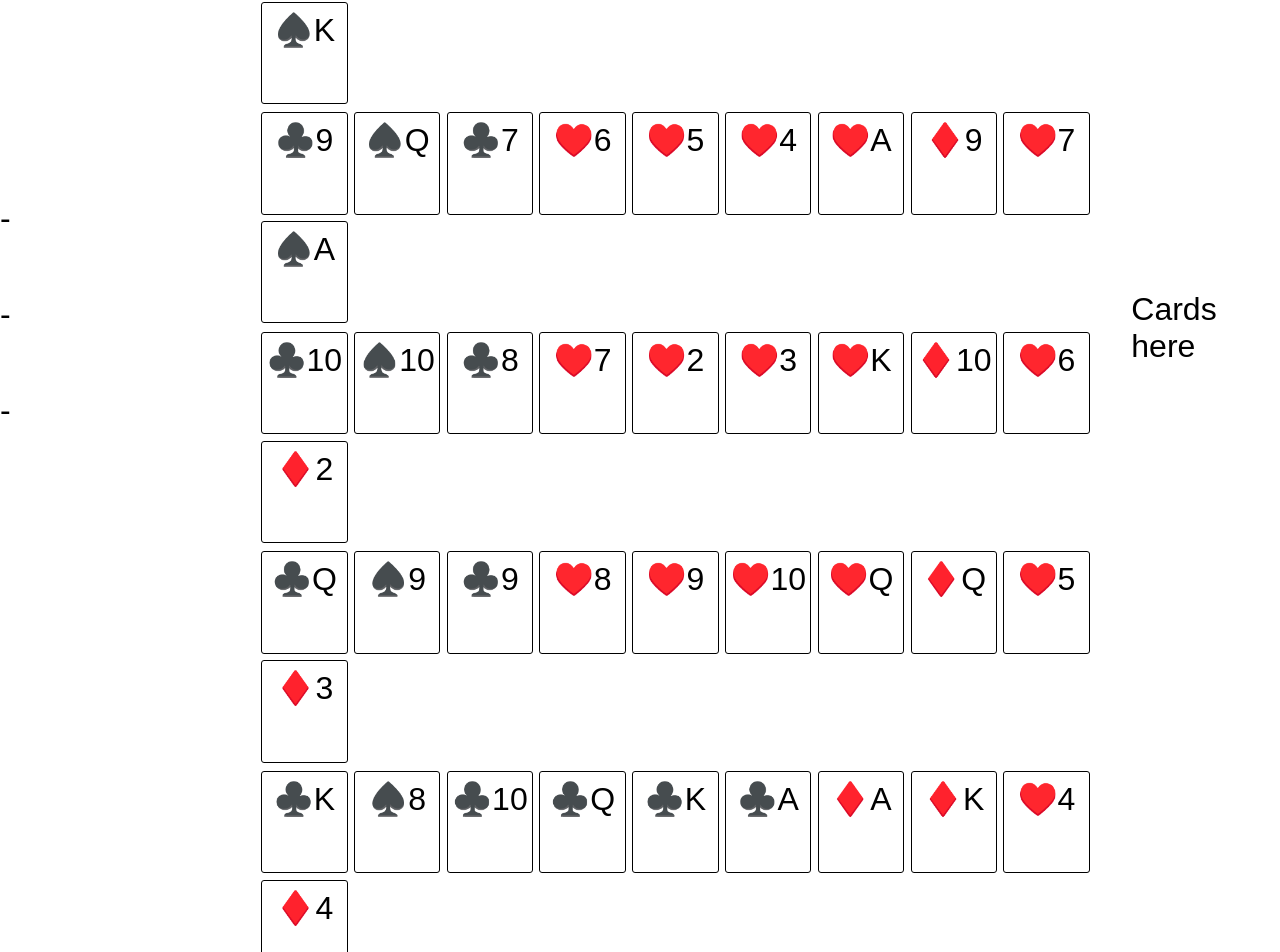
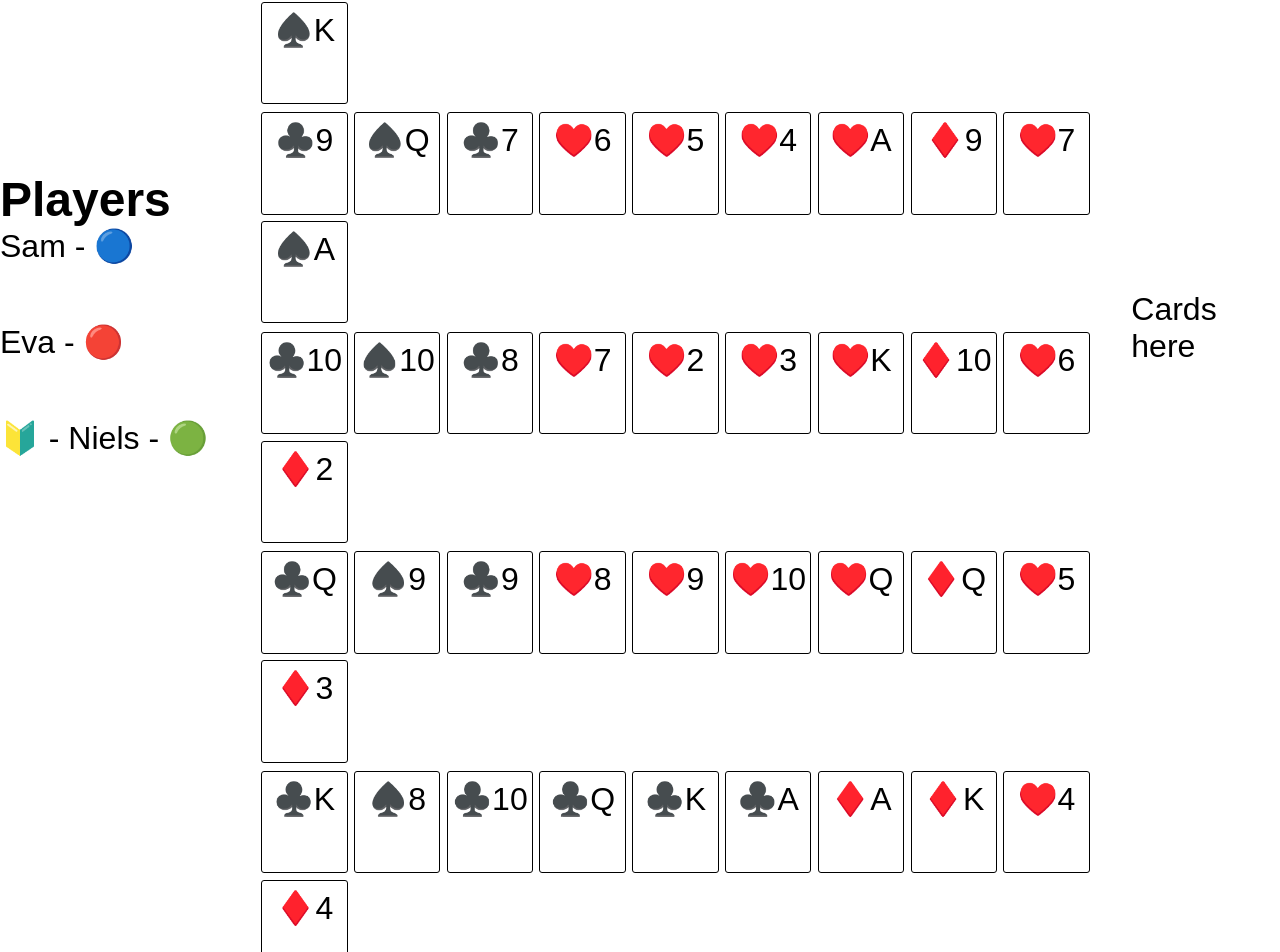
Before and after one commit to MaK-Sandbox/sequence-react, a React (Vite) app: page / in a window 1280 px wide. Shown: the part 771-1723 px from the top of the page. Built offline with nearby package versions, Linux system fonts and the light colour scheme.

Commit message:
Insert tokens for each player and give the list of player a describing header

```diff
--- a/src/Component/Players.jsx
+++ b/src/Component/Players.jsx
@@ -4,16 +4,24 @@ import "./Players.css";
 
 function Players() {
   const [players, setPlayers] = useState([
-    { name: "Sam", token: "red", startedCurrentRound: false },
-    { name: "Eva", token: "blue", startedCurrentRound: false },
-    { name: "Niels", token: "green", startedCurrentRound: true },
+    { name: "Sam", token: window.players[0], startedCurrentRound: false },
+    { name: "Eva", token: window.players[1], startedCurrentRound: false },
+    { name: "Niels", token: window.players[2], startedCurrentRound: true },
   ]);
 
   return (
     <div className="Players">
+      <h2>Players</h2>
       {players.length > 0
         ? players.map((player, index) => {
-            return <Player key={index} player={player} />;
+            return (
+              <Player
+                key={index}
+                name={player.name}
+                token={player.token}
+                startedCurrentRound={player.startedCurrentRound}
+              />
+            );
           })
         : null}
     </div>
```
